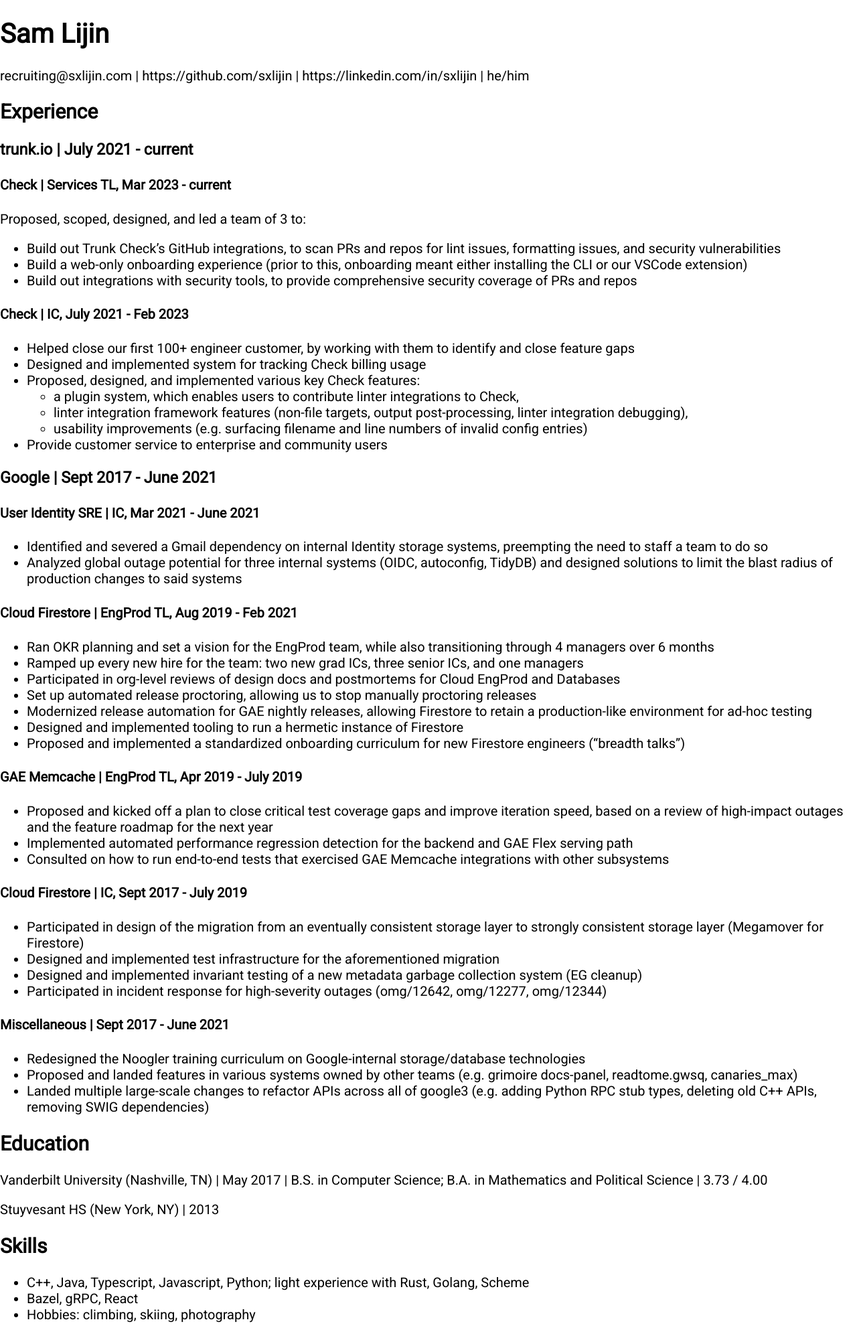
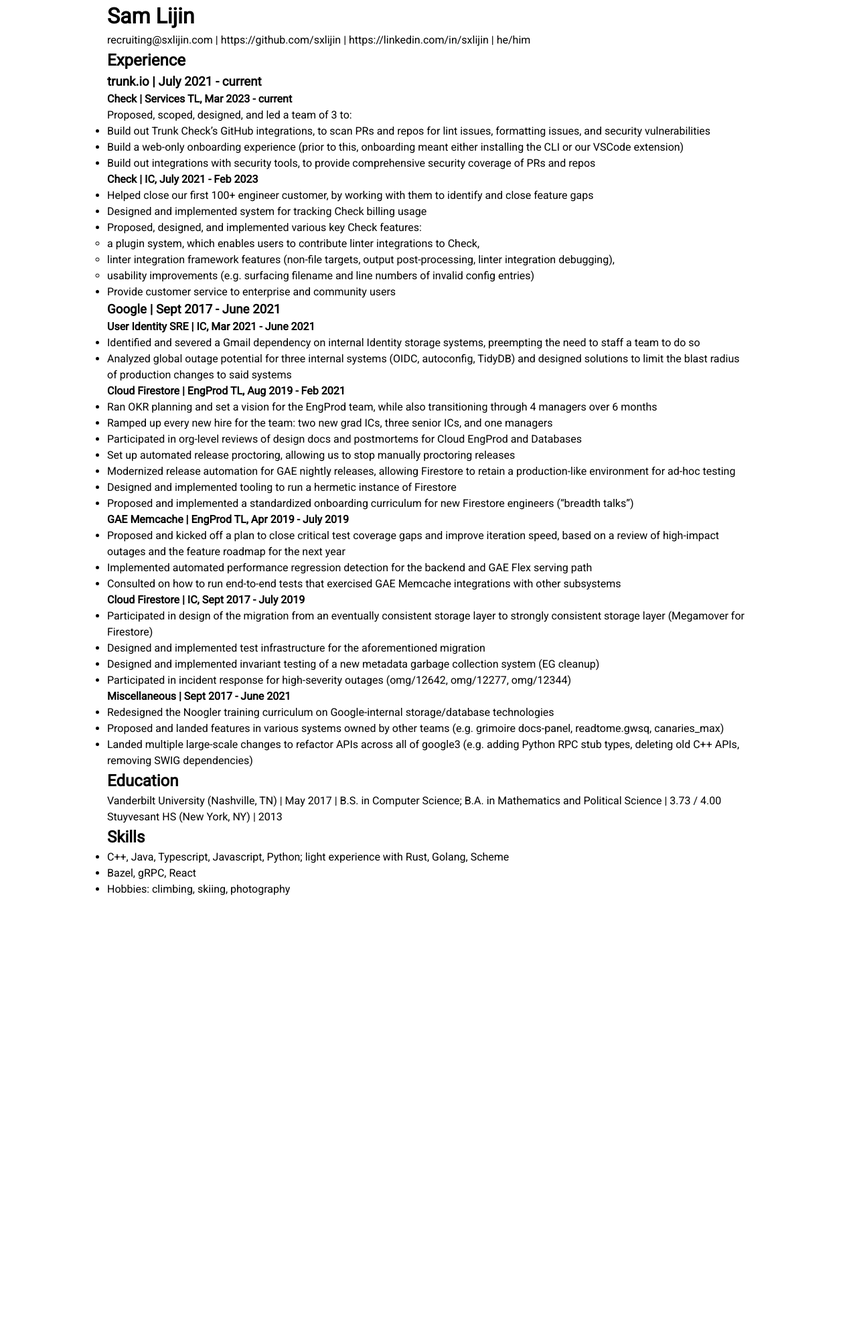
Before and after one commit to sxlijin/sxlijin.github.io, a Jekyll site: the page built from resume.md, in a window 1280 px wide. Shown: the whole page at 67% size. Built offline with Jekyll 4.4.1, drawn with Linux system fonts in a browser that asks for light colours; after the commit the page ends 1340 px from its top, so only the background shows below that.

Commit message:
resume: use resume.scss

```diff
--- a/resume.md
+++ b/resume.md
@@ -1,7 +1,7 @@
 ---
 layout: bare-bones
 ---
-{% include head.html css_override="/css/index.css" %}
+{% include head.html css_override="/css/resume.css" %}
 
 # Sam Lijin
 
```
